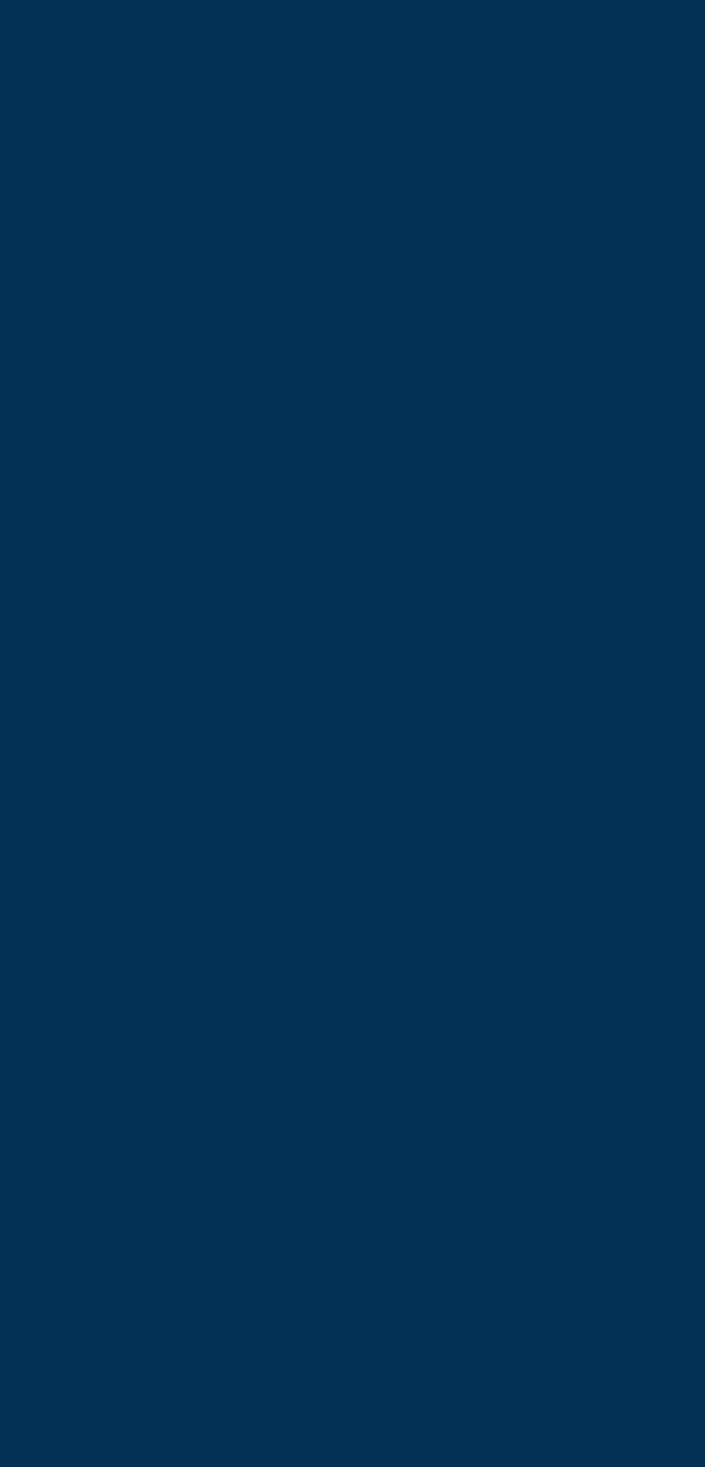
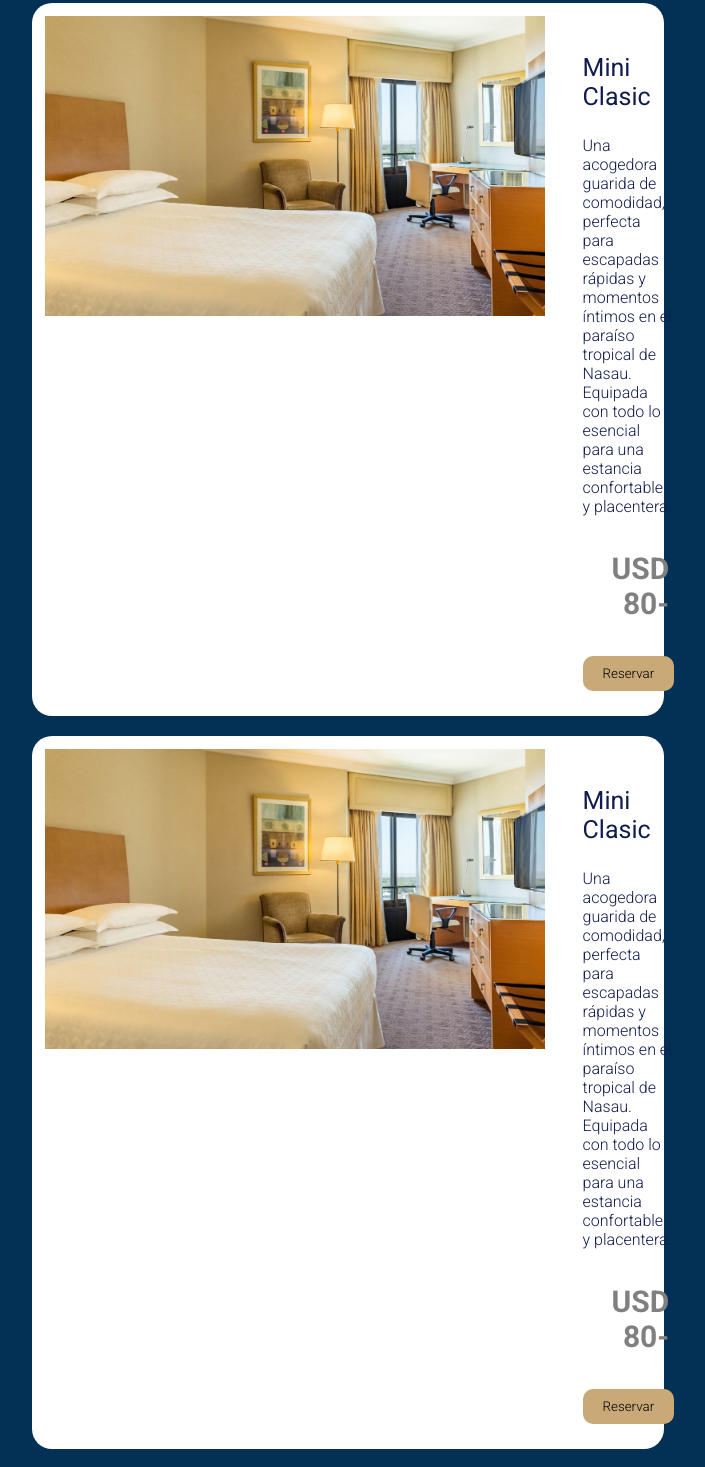
Before and after one commit to Martin-Cifre/HotelReact, a React (Vite) app: page /habitaciones in a window 1280 px wide. Shown: the part 1160-2627 px from the top of the page, without its empty margins (292-997 px from the left). Before the commit the page ends 800 px from the top, so only its background shows below. Built offline with nearby package versions, Linux system fonts and the light colour scheme.

Commit message:
css roomsPage Terminado

```diff
--- a/src/Pages/Rooms.module.css
+++ b/src/Pages/Rooms.module.css
@@ -1,8 +1,8 @@
 @import "../vars.css";
 
 .container{
-    margin-left: 10%;
-    margin-right: 10%;
+    margin-left: 25%;
+    margin-right: 25%;
     margin-top: 150px;
 }
 
@@ -24,24 +24,57 @@
 }
 
 .roomContainer{
+    margin-top: 20px;
     display: flex;
+    flex-direction: row;
     background-color: white;
     color: var(--color-primary);
+    border-radius: 20px;
 }
 
 .roomImg{
-    width: 40%;
+    max-width: 500px;
+    height: 300px;
+    object-fit: cover;
     padding: 1vw;
+    transition: 0.3s;
 }
 
-/*.detail{}*/
+
+.detail{
+    padding: 25px;
+}
 
 .detail h3{
  font-family: var(--font-roboto);
+ font-weight: 500;
+ font-size: 25px;
 }
 
-/*
-.parrafo {}
-.precio {}
-.button {}
-*/
+.parrafo {
+    font-family: var(--font-roboto);
+    font-weight: 300;
+    font-size: 16px;
+}
+
+.precio {
+    padding: 5px;
+    font-family: var(--font-roboto);
+    font-weight: 600;
+    font-size: 30px;
+    color: grey;
+    text-align: right;
+}
+
+.buttonLocation{
+    text-align: center;
+}
+.button {
+    border: none;
+    background-color: var(--color-gold);
+    font-family: var(--font-roboto);
+    font-weight: 300;
+    padding: 10px 20px;
+    border-radius: 10px;
+    cursor: pointer;
+}
--- a/src/Pages/RoomsPage.tsx
+++ b/src/Pages/RoomsPage.tsx
@@ -21,13 +21,101 @@ export const RoomsPage = () => {
           <div className={styles.detail}>
             <h3>Mini Clasic</h3>
             <p className={styles.parrafo}>
-              Lorem ipsum dolor sit amet consectetur adipisicing elit. Odit molestiae recusandae facilis eum distinctio, natus consequatur nisi aliquam alias, modi atque voluptatem adipisci est. Numquam eveniet molestias ipsa veritatis reiciendis?
+              Una acogedora guarida de comodidad, perfecta para escapadas
+              rápidas y momentos íntimos en el paraíso tropical de Nasau.
+              Equipada con todo lo esencial para una estancia confortable y
+              placentera.
             </p>
-            <p className={styles.precio}> USD 70-</p>
-            <button className={styles.button}>Reservar</button>
+            <p className={styles.precio}> USD 80-</p>
+            <div className={styles.buttonLocation}>
+              <button className={styles.button}>Reservar</button>
+            </div>
           </div>
         </div>
 
+        <div className={styles.roomContainer}>
+          <img
+            className={styles.roomImg}
+            src={getImgUrl("RoomSite/miniClasic.jpg")}
+            alt="imagen Mini Clasic"
+          />
+          <div className={styles.detail}>
+            <h3>Mini Clasic</h3>
+            <p className={styles.parrafo}>
+              Una acogedora guarida de comodidad, perfecta para escapadas
+              rápidas y momentos íntimos en el paraíso tropical de Nasau.
+              Equipada con todo lo esencial para una estancia confortable y
+              placentera.
+            </p>
+            <p className={styles.precio}> USD 80-</p>
+            <div className={styles.buttonLocation}>
+              <button className={styles.button}>Reservar</button>
+            </div>
+          </div>
+        </div>
+
+        <div className={styles.roomContainer}>
+          <img
+            className={styles.roomImg}
+            src={getImgUrl("RoomSite/miniClasic.jpg")}
+            alt="imagen Mini Clasic"
+          />
+          <div className={styles.detail}>
+            <h3>Mini Clasic</h3>
+            <p className={styles.parrafo}>
+              Una acogedora guarida de comodidad, perfecta para escapadas
+              rápidas y momentos íntimos en el paraíso tropical de Nasau.
+              Equipada con todo lo esencial para una estancia confortable y
+              placentera.
+            </p>
+            <p className={styles.precio}> USD 80-</p>
+            <div className={styles.buttonLocation}>
+              <button className={styles.button}>Reservar</button>
+            </div>
+          </div>
+        </div>
+
+        <div className={styles.roomContainer}>
+          <img
+            className={styles.roomImg}
+            src={getImgUrl("RoomSite/miniClasic.jpg")}
+            alt="imagen Mini Clasic"
+          />
+          <div className={styles.detail}>
+            <h3>Mini Clasic</h3>
+            <p className={styles.parrafo}>
+              Una acogedora guarida de comodidad, perfecta para escapadas
+              rápidas y momentos íntimos en el paraíso tropical de Nasau.
+              Equipada con todo lo esencial para una estancia confortable y
+              placentera.
+            </p>
+            <p className={styles.precio}> USD 80-</p>
+            <div className={styles.buttonLocation}>
+              <button className={styles.button}>Reservar</button>
+            </div>
+          </div>
+        </div>
+
+        <div className={styles.roomContainer}>
+          <img
+            className={styles.roomImg}
+            src={getImgUrl("RoomSite/miniClasic.jpg")}
+            alt="imagen Mini Clasic"
+          />
+          <div className={styles.detail}>
+            <h3>Mini Clasic</h3>
+            <p className={styles.parrafo}>
+              Una acogedora guarida de comodidad, perfecta para escapadas
+              rápidas y momentos íntimos en el paraíso tropical de Nasau.
+              Equipada con todo lo esencial para una estancia confortable y
+              placentera.
+            </p>
+            <p className={styles.precio}> USD 80-</p>
+            <div className={styles.buttonLocation}>
+              <button className={styles.button}>Reservar</button>
+            </div>
+          </div>
+        </div>
       </section>
     </main>
   );
```
